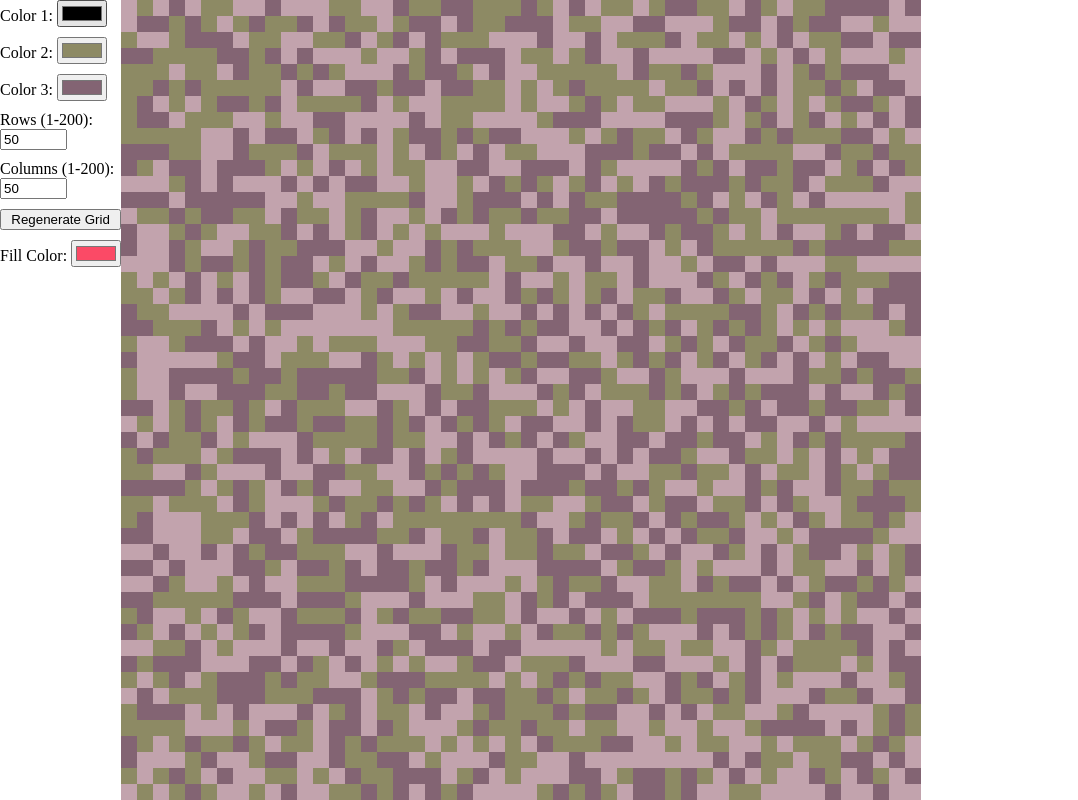
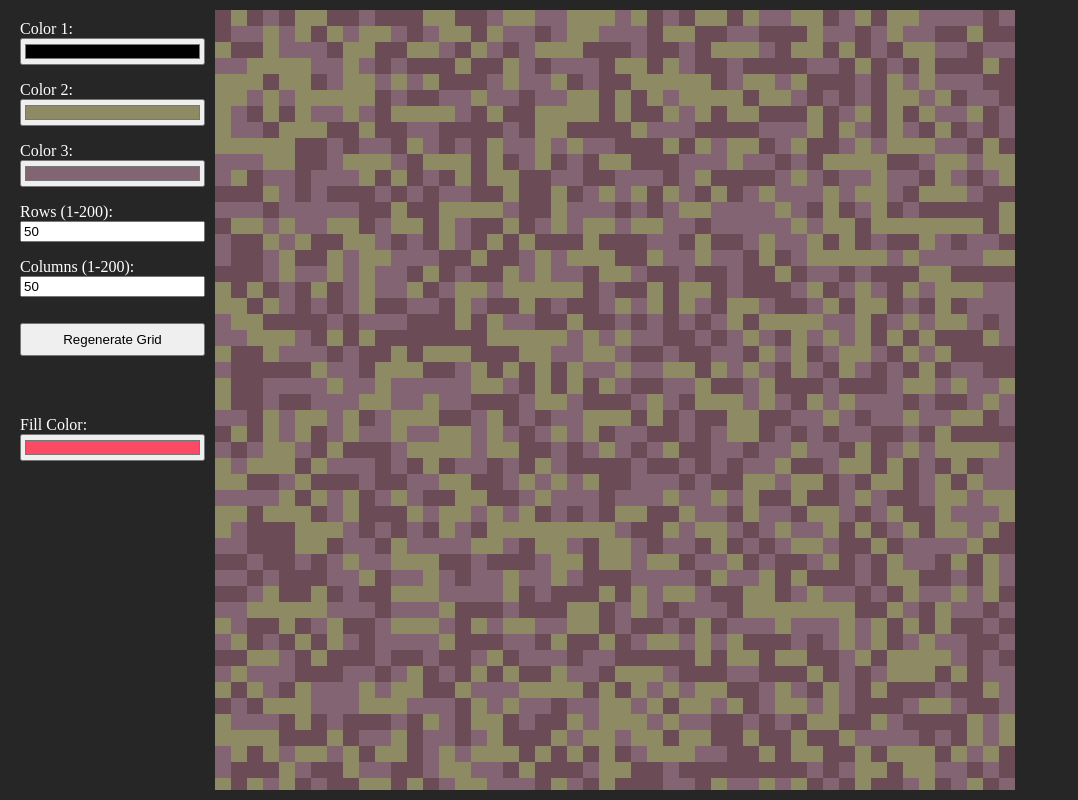
Before and after one commit to ChrisHamilton91/flood-fill-base64, a React (Vite) app in the folder react-frontend/: page / in a window 1280 px wide. Shown: the whole page, without its empty margins (0-1078 px from the left). Built offline with nearby package versions, Linux system fonts and the light colour scheme; no server answers.

Commit message:
apply styling

```diff
--- a/react-frontend/src/app.tsx
+++ b/react-frontend/src/app.tsx
@@ -28,6 +28,7 @@ function App() {
 
   return (
     <div className="app-container">
+      <div className="sidebar-container">
         <Sidebar
           gridColorsState={[gridColors, setGridColors]}
           rowsState={[rows, setRows]}
@@ -35,7 +36,10 @@ function App() {
           fillColorState={[fillColor, setFillColor]}
           setGrid={setGrid}
         />
+      </div>
+      <div className="grid-container">
         <Grid grid={grid} onCellClick={handleCellClick} />
+      </div>
     </div>
   );
 }
--- a/react-frontend/src/grid.tsx
+++ b/react-frontend/src/grid.tsx
@@ -4,7 +4,7 @@ type GridProps = { grid: string[][]; onCellClick(x: number, y: number): void };
 
 const Grid: FC<GridProps> = memo(({ grid, onCellClick }) => {
   return (
-    <div className="grid-container">
+    <div className="grid">
       {grid.map((row, y) => (
         <GridColumn key={y} column={row} x={y} onCellClick={onCellClick} />
       ))}
--- a/react-frontend/src/sidebar.tsx
+++ b/react-frontend/src/sidebar.tsx
@@ -55,11 +55,12 @@ const Sidebar: FC<SideBarProps> = ({
   }
 
   return (
-    <div className="sidebar-container">
+    <>
       <form className="grid-form" onSubmit={(e) => e.preventDefault()}>
         {gridColors.map((color, i) => (
           <label key={i}>
-            Color {i + 1}:{" "}
+            Color {i + 1}:
+            <br />
             <input
               type="color"
               value={color}
@@ -82,7 +83,7 @@ const Sidebar: FC<SideBarProps> = ({
         Fill Color:{" "}
         <input type="color" value={fillColor} onChange={(e) => setFillColor(e.target.value)} />
       </label>
-    </div>
+    </>
   );
 };
 
--- a/react-frontend/src/styles.scss
+++ b/react-frontend/src/styles.scss
@@ -3,38 +3,55 @@
 }
 
 html,
-body {
+body,
+#root {
+  height: 100%;
+  width: 100%;
   margin: 0;
   padding: 0;
 }
 
 .app-container {
   display: flex;
+  height: 100%;
+  padding: 10px;
+  background-color: hsl(0, 0, 15);
+  color: white;
 }
 
 .sidebar-container {
   display: flex;
-  position: sticky;
   flex-direction: column;
-  row-gap: 10px;
+  row-gap: 60px;
+  min-width: 10em;
+  padding: 10px;
 
   .grid-form {
     display: flex;
     flex-direction: column;
-    row-gap: 10px;
+    row-gap: 16px;
   }
 
-  input[type="number"] {
-    width: 5em;
+  input {
+    width: 100%;
+  }
+
+  button {
+    margin-top: 10px;
+    height: 2.5em;
   }
 }
 
 .grid-container {
   display: flex;
+  flex-grow: 1;
+  overflow: auto;
+
+  .grid {
+    display: flex;
     flex-direction: row;
-  justify-content: center;
-  min-width: max-content;
-}
+    width: fit-content;
+    height: fit-content;
 
     .grid-column {
       display: flex;
@@ -50,3 +67,5 @@ body {
       height: 16px;
       width: 16px;
     }
+  }
+}
```
Lines whose indentation alone changed are shown as unchanged.
